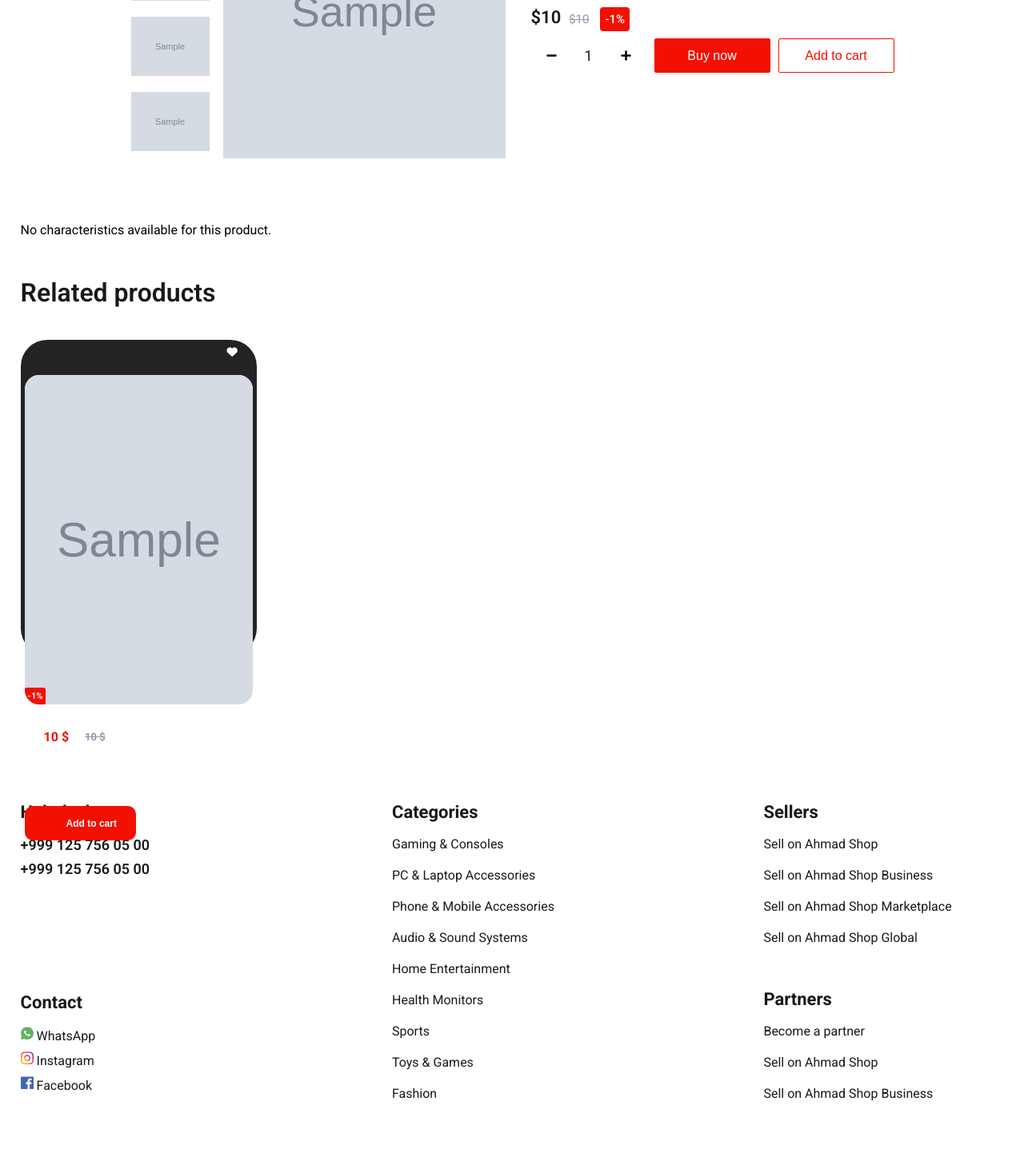
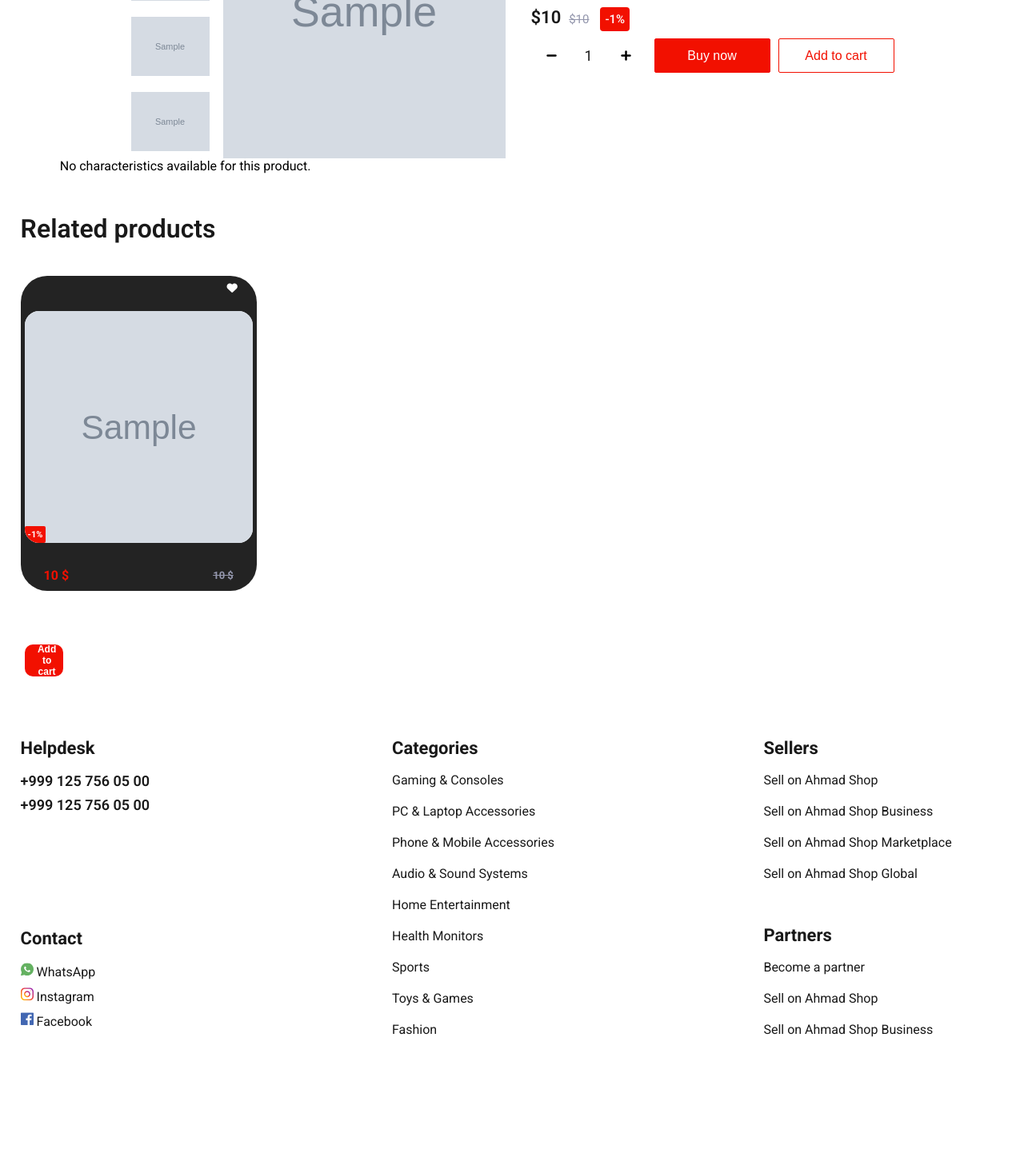
Before and after one commit to M-Shariq-546/Ahmad-shop, a Django app: template templates/products/product_detail.html in a window 1280 px wide. Shown: the part 376-1823 px from the top of the page at 80% size. After the commit the page ends 1673 px from the top, so only its background shows below. Run offline with Django 3.2, Linux system fonts and the light colour scheme; the template is opened without the code that fills it: most values are stand-ins (such as "Sample title", 1, 10 or a date in 2020); grey boxes marked "Sample" are stand-in pictures; some libraries are stand-ins or nearby versions.

Commit message:
card design updated

```diff
--- a/app/views.py
+++ b/app/views.py
@@ -101,14 +101,12 @@ class CategoryDetailView(DetailView):
         category = self.get_object()
         product_list = self.get_queryset().filter(category=category,
                                                   in_stock=True)
-        print('product_list',
-              self.get_queryset().filter(category=category, in_stock=True))
+
         # Pagination logic
         paginator = Paginator(product_list, self.paginate_by)
         page = self.request.GET.get('page')
 
         paginated_products = paginator.get_page(page)
-        print('paginated_products', paginated_products)
         context['product_list'] = paginated_products
         context['paginator'] = paginator
         context['page_obj'] = paginated_products
--- a/static/styles/products/product-detail.css
+++ b/static/styles/products/product-detail.css
@@ -215,14 +215,12 @@
 
 
 /* Characteristics */
-.product-detail .characteristics {
-    display: grid;
-    grid-template-columns: repeat(3, 1fr);
-    grid-column-gap: 18px;
-    margin-top: 80px;
+.product-detail .description {
+        width: 60%;
+        margin: 0 4%;
 }
 
-.product-detail .characteristics .characteristics_item {
+.product-detail .description .characteristics_item {
     display: flex;
     justify-content: space-between;
     align-items: center;
@@ -230,8 +228,8 @@
     padding: 12px 16px;
 }
 
-.product-detail .characteristics .characteristics_item span,
-.product-detail .characteristics .characteristics_item p {
+.product-detail .description .characteristics_item span,
+.product-detail .description .characteristics_item p {
     flex: 1;
     font-weight: 400;
     font-size: 13px;
@@ -242,16 +240,16 @@
     /* color: var(--white); */
 }
 
-.product-detail .characteristics .characteristics_item:nth-child(6n+1),
-.product-detail .characteristics .characteristics_item:nth-child(6n+2),
-.product-detail .characteristics .characteristics_item:nth-child(6n+3) {
+.product-detail .description .characteristics_item:nth-child(6n+1),
+.product-detail .description .characteristics_item:nth-child(6n+2),
+.product-detail .description .characteristics_item:nth-child(6n+3) {
     background: var(--dark_grey);
     color: var(--white) !important;
 }
 
-.product-detail .characteristics .characteristics_item:nth-child(6n+4),
-.product-detail .characteristics .characteristics_item:nth-child(6n+5),
-.product-detail .characteristics .characteristics_item:nth-child(6n+6) {
+.product-detail .description .characteristics_item:nth-child(6n+4),
+.product-detail .description .characteristics_item:nth-child(6n+5),
+.product-detail .description .characteristics_item:nth-child(6n+6) {
     background: transparent;
 }
 
--- a/static/styles/products/products.css
+++ b/static/styles/products/products.css
@@ -112,7 +112,6 @@
 .featured_group .product {
     border-radius: 33px;
     background: #232323;
-    height: 100%;
     width: 100%;
     position: relative;
     padding: 20px 5px;
@@ -144,7 +143,7 @@
 .featured_group .product .product_img {
     position: relative;
     width: 100%;
-    height: 412px;
+    height: 290px;
     background-position: center !important;
     background-repeat: no-repeat !important;
     background-size: contain !important;
@@ -184,8 +183,9 @@
 .featured_group .product .product_info .ptoduct_price {
     display: flex;
     align-items: center;
+    justify-content:space-between;
     margin-top:5px;
-    gap: 20px;
+    gap: 5px;
 }
 
 .products_group .product .product_info .ptoduct_price .main_price,
@@ -247,14 +247,13 @@
 }
 
 .add_to_cart {
-    height: 43px;
-    width: auto;
+    height: 40px;
+    width: 40px;
     display: flex;
     align-items: center;
     justify-content: center;
     gap: 8px;
     position: static;
-    bottom: 0;
     font-weight: 700;
     font-size: 12px;
     color: #ffff;
--- a/templates/products/product_detail.html
+++ b/templates/products/product_detail.html
@@ -126,6 +126,8 @@
                 </div>
             </div>
         </div>
+
+        <!--
         <div class="characteristics">
             {% if product.characteristics.exists %}
                 {% for characteristic in product.characteristics.all %}
@@ -138,6 +140,21 @@
                 <p>No characteristics available for this product.</p>
             {% endif %}
         </div>
+        -->
+        <div class="description">
+            {% if product.characteristics.exists %}
+            {% for characteristic in product.characteristics.all %}
+            <div class="characteristics_item">
+            <h1>{{ characteristic.name }}</h1>
+            <p class="text1">{{ characteristic.value }}</p>
+            <p class="text2"></p>
+            <p class="text3"></p>
+            </div>
+            {% endfor %}
+            {% else %}
+                <p>No characteristics available for this product.</p>
+            {% endif %}
+          </div>
 
         {% if related_products %}
             {% if related_products|length > 0 %}
```
Also changed, not shown: templates/category/category_detail.html (+8 -22 lines).
